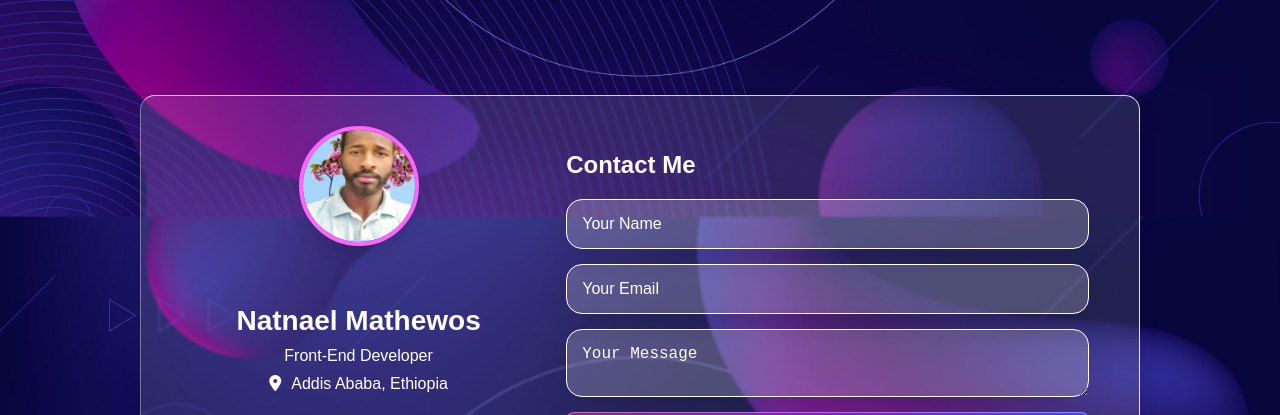
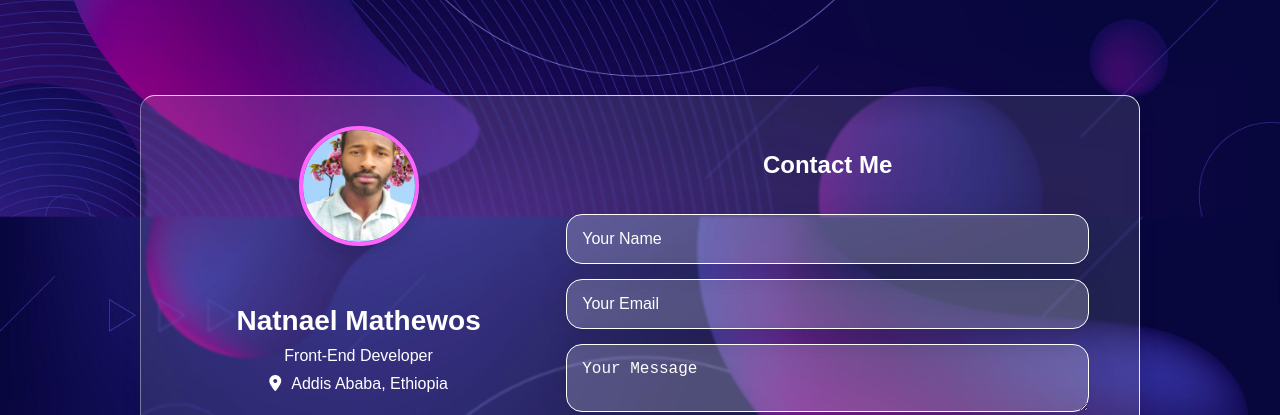
Before and after one commit to Nathan821/nathan821.github.io, a plain HTML site: page index.html in a window 1280 px wide. Shown: the part 4050-4465 px from the top of the page. Drawn offline with Linux system fonts and the light colour scheme.

Commit message:
Some updates

```diff
--- a/index.html
+++ b/index.html
@@ -324,8 +324,8 @@
     </div>
 
     <div class="contact-form">
-        <h2>Contact Me</h2>
-        <form action="https://submit-form.com/asmDfkcHP" method="POST">
+        <h2 id="conH1">Contact Me</h2>
+        <form method="POST">
             <input type="text" placeholder="Your Name" name="name" id="name" required>
             <input type="email" placeholder="Your Email" name="email" id="email" required>
             <textarea placeholder="Your Message" name="message" id="message1"></textarea>
--- a/styles.css
+++ b/styles.css
@@ -750,6 +750,7 @@ border-right: 1px solid rgba(255, 255, 255, 0.9);
     font-size: 28px;
     color: #ffffff;
     margin-bottom: 10px;
+    text-align: center;
 }
 
 .contact-details p {
@@ -792,17 +793,21 @@ border-right: 1px solid rgba(255, 255, 255, 0.9);
 .contact-form {
     flex: 1;
     padding: 20px;
+    text-align: center;
 }
 
 .contact-form h2 {
     margin-bottom: 20px;
     font-size: 24px;
-    color: #fffcfc;
+    color: #ffffff;
+    text-align: center;
 }
 
 .contact-form form {
     display: flex;
     flex-direction: column;
+    text-align: center;
+    text-align: center;
 }
 
 .contact-form input,
@@ -1086,3 +1091,7 @@ width: 20px;
         top: 0;
     }
 }
+
+#conH1{
+    margin-bottom: 35px;
+}
```
